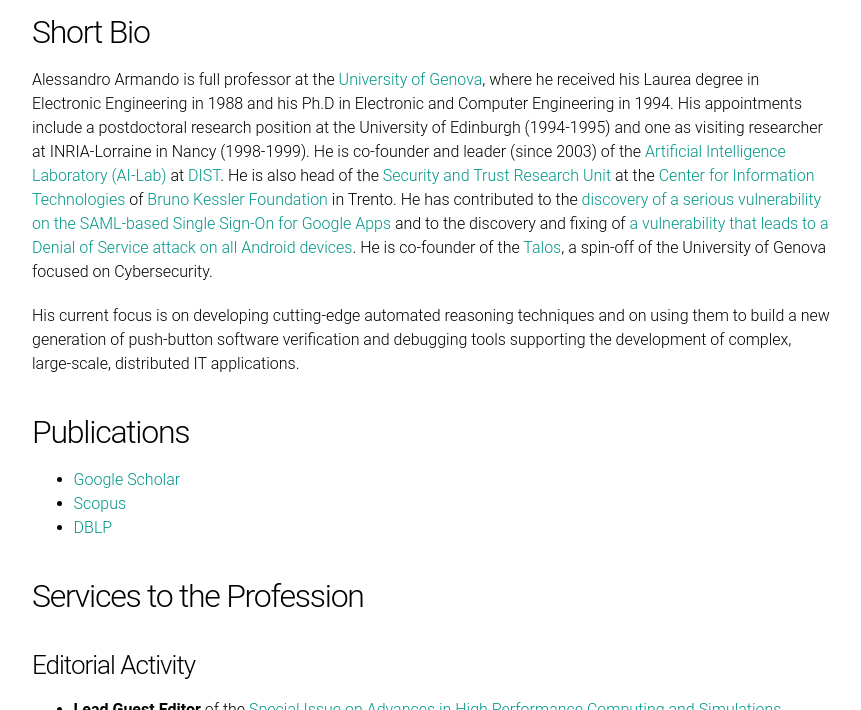
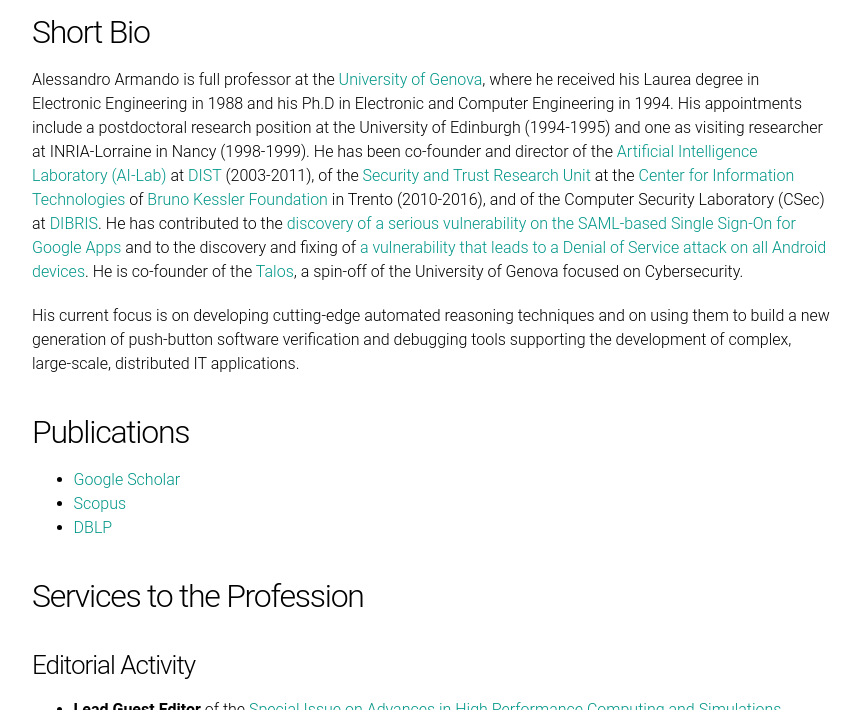
Before and after one commit to CSecLab/cseclab.github.io, a Jekyll site: the page built from alessandroHP.md, in a window 1280 px wide and 900 px high, scrolled down 473 px, cut to the strip 190-900 px from the top of the window. Shown: the whole strip, without its empty margins (208-1069 px from the left). Built offline with Jekyll 4.4.1, drawn with Linux system fonts in a browser that asks for light colours.

Commit message:
*** empty log message ***

```diff
--- a/alessandroHP.md
+++ b/alessandroHP.md
@@ -11,19 +11,19 @@
 
 ## Short Bio
 
-Alessandro Armando is full professor at the <a
-href="http://www.unige.it">University of Genova</a>, where he received
+Alessandro Armando is full professor at the <a href="http://www.unige.it">University of Genova</a>, where he received
 his Laurea degree in Electronic Engineering in 1988 and his Ph.D in
 Electronic and Computer Engineering in 1994. His appointments include
 a postdoctoral research position at the University of Edinburgh
 (1994-1995) and one as visiting researcher at INRIA-Lorraine in Nancy
-(1998-1999). He is co-founder and leader (since 2003) of the <a
+(1998-1999). He has been co-founder and director of the <a
 href="http://www.ai-lab.it">Artificial Intelligence Laboratory
-(AI-Lab)</a> at <a href="www.unige.it">DIST</a>.  He is also head of
-the <a href="http://st.fbk.eu">Security and Trust Research Unit</a> at
+(AI-Lab)</a> at <a href="www.unige.it">DIST</a> (2003-2011), of the
+<a href="http://st.fbk.eu">Security and Trust Research Unit</a> at
 the <a href="http://cit.fbk.eu">Center for Information
 Technologies</a> of <a href="http://www.fbk.eu">Bruno Kessler
-Foundation</a> in Trento.  He has contributed to the <a
+Foundation</a> in Trento (2010-2016), and of the Computer Security Laboratory (CSec) at [DIBRIS](http://www.dibris.unige.it).
+He has contributed to the <a
 href="http://www.ai-lab.it/armando/GoogleSSOVulnerability.html">discovery
 of a serious vulnerability on the SAML-based Single Sign-On for Google
 Apps</a> and to the discovery and fixing of <a
```
